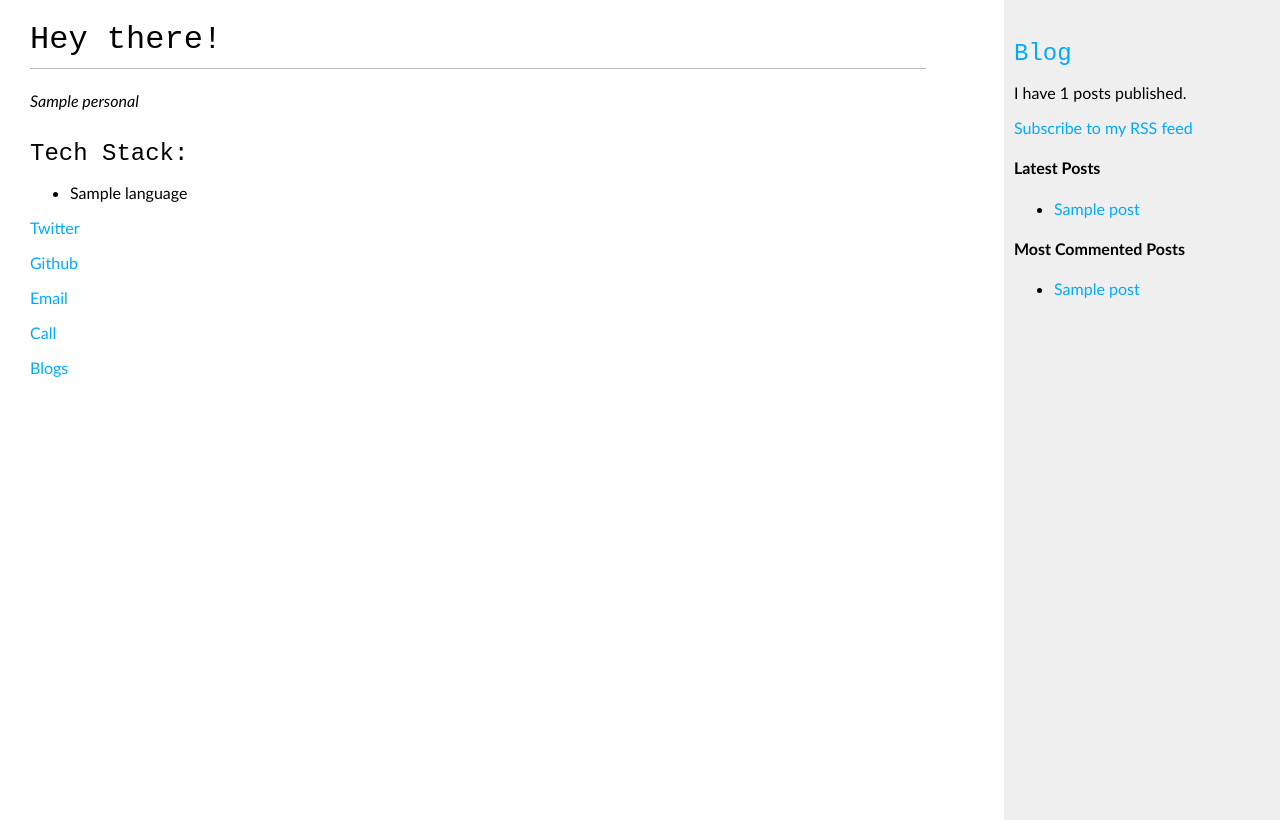
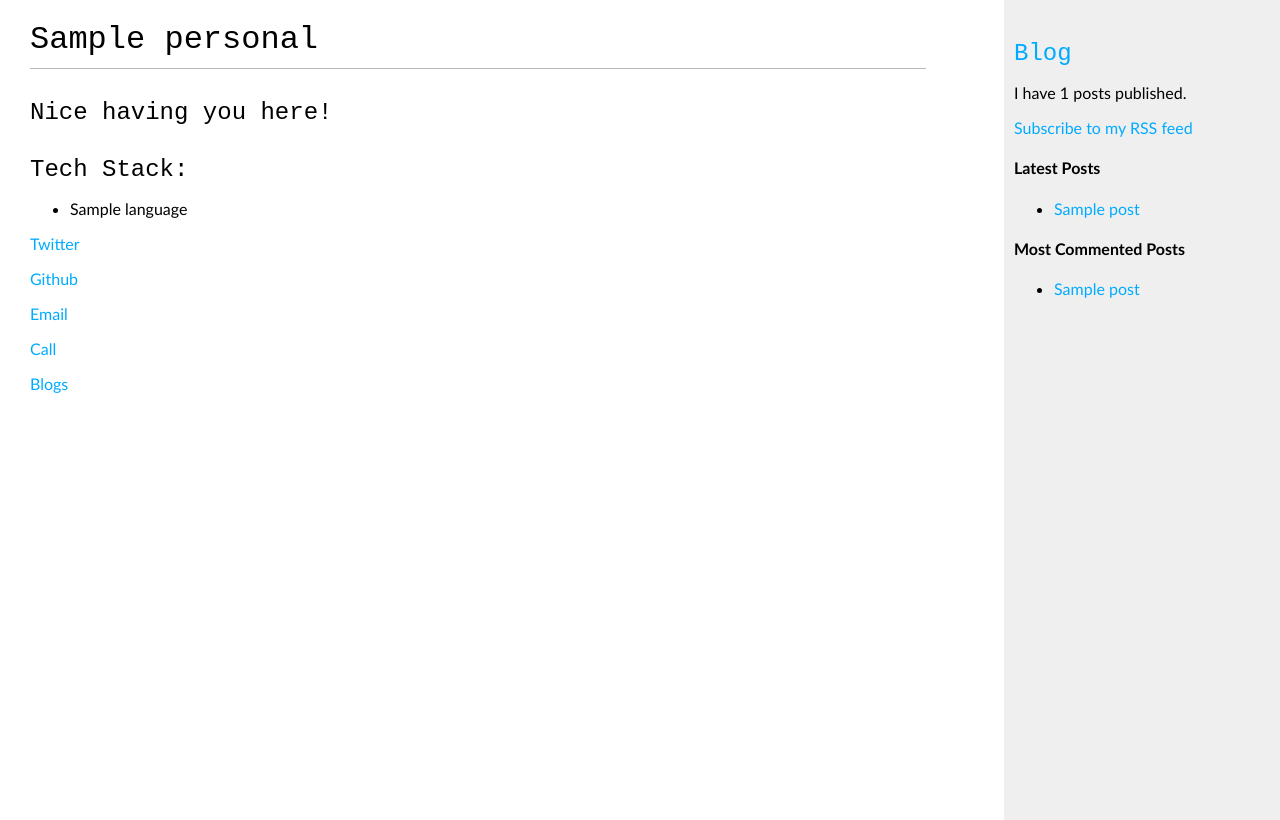
Before and after one commit to LevitKanner/djangoBlog, a Django app: template portfolio/templates/portfolio/index.html in a window 1280 px wide. Run offline with Django 3.2, Linux system fonts and the light colour scheme; the template is opened without the code that fills it: values that come from a table or form of the project are taken from there, others are empty; tables that the repository leaves empty hold one stand-in row (values such as "Sample post").

Commit message:
Adds little changes

```diff
--- a/blog/static/css/blog.css
+++ b/blog/static/css/blog.css
@@ -107,6 +107,7 @@ p.tags {
     border-bottom: 1px solid #bbb;
 }
 
-.post_content {
+div.post_content {
     font-family: 'Gill Sans', 'Gill Sans MT', Calibri, 'Trebuchet MS', sans-serif;
+    background: rgb(216, 141, 2);
 }
--- a/blog/templates/blog/pagination.html
+++ b/blog/templates/blog/pagination.html
@@ -12,4 +12,5 @@
         <a href="?page={{ page.next_page_number }}"> Next </a>
         {% endif %}
     </span>
+    <a href="{% url 'blog:search' %}"> Find post? </a>
 </div>
--- a/blog/views.py
+++ b/blog/views.py
@@ -7,7 +7,7 @@ from django.core.mail import send_mail
 from taggit.models import Tag
 from django.core.paginator import EmptyPage, PageNotAnInteger, Paginator
 from django.db.models import Count
-from django.contrib.postgres.search import SearchVector, SearchQuery, SearchRank
+from django.contrib.postgres.search import SearchVector, SearchQuery, SearchRank, TrigramSimilarity
 
 
 # Create your views here.
@@ -117,6 +117,10 @@ def post_search(request):
                 rank = SearchRank(search_vector, search_query)
                 ).filter(rank__gte=0.3).order_by('-rank')
 
+            # result = Post.published.annotate(
+            #     similarity = TrigramSimilarity('title', 'query'),
+            # ).filter(similarity__gt=0.1).order_by('-similarity')
+
     return render(request, 'blog/post/search.html', {'form': form,
                                                      'query': query,
                                                      'result': result
--- a/portfolio/templates/portfolio/index.html
+++ b/portfolio/templates/portfolio/index.html
@@ -1,8 +1,8 @@
 
 {% extends 'blog/base.html' %}
 {% block content %}
-<h1>Hey there!</h1>
-<i>{{info.name}}</i>
+<h1>{{info.name}}</h1>
+<h2>Nice having you here!</h2>
 
 <h2>Tech Stack:</h2>
 <ul>
```
